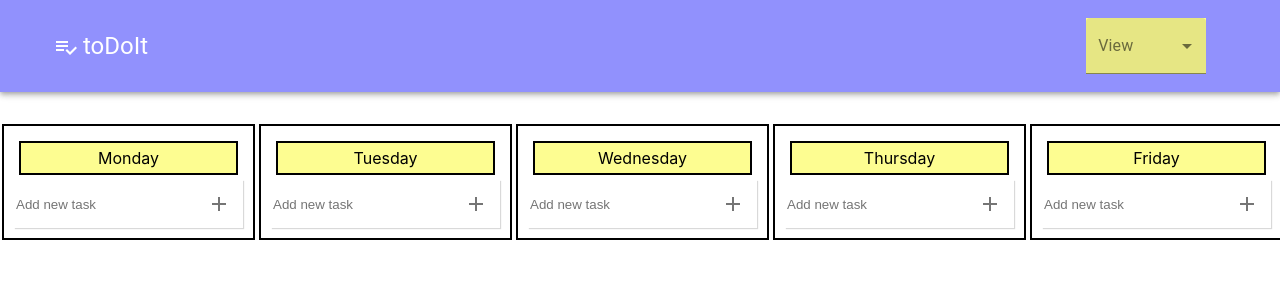
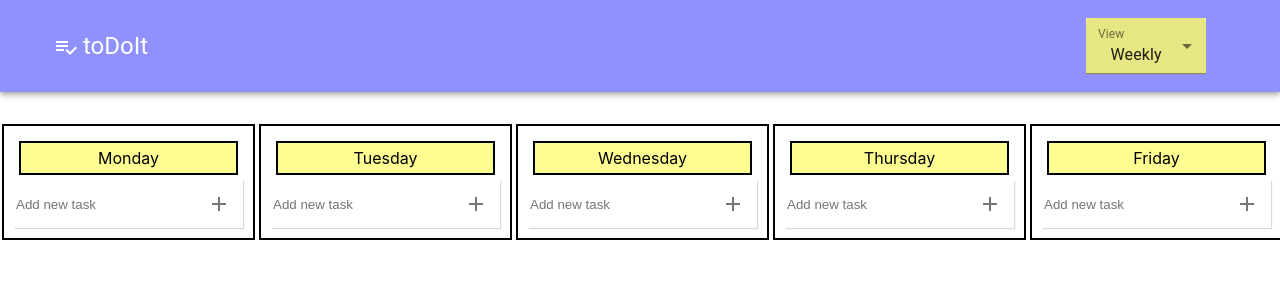
Before and after one commit to marynehmeh/ToDoListApp, a React (Create React App) app in the folder todolist/: page / in a window 1280 px wide. Shown: the top 300 px of the page. Built offline with nearby package versions, Linux system fonts and the light colour scheme.

Commit message:
fixed navBar state variables

```diff
--- a/todolist/src/components/NavBar.js
+++ b/todolist/src/components/NavBar.js
@@ -19,7 +19,7 @@ const useStyles = makeStyles((theme) => ({
 
 function ControlledOpenSelect() {
     const classes = useStyles();
-    const [view, setView] = useState('');
+    const [view, setView] = useState('week');
     const [open, setOpen] = useState(false);
 
     const handleChange = (event) => {
@@ -48,8 +48,8 @@ function ControlledOpenSelect() {
             onChange={handleChange}
             label="View"
           >
-            <MenuItem value={'Day'}>Daily</MenuItem>
-            <MenuItem value={'Week'}>Weekly</MenuItem>
+            <MenuItem value={'day'}>Daily</MenuItem>
+            <MenuItem value={'week'}>Weekly</MenuItem>
           </Select>
         </FormControl>
       </div>
```
